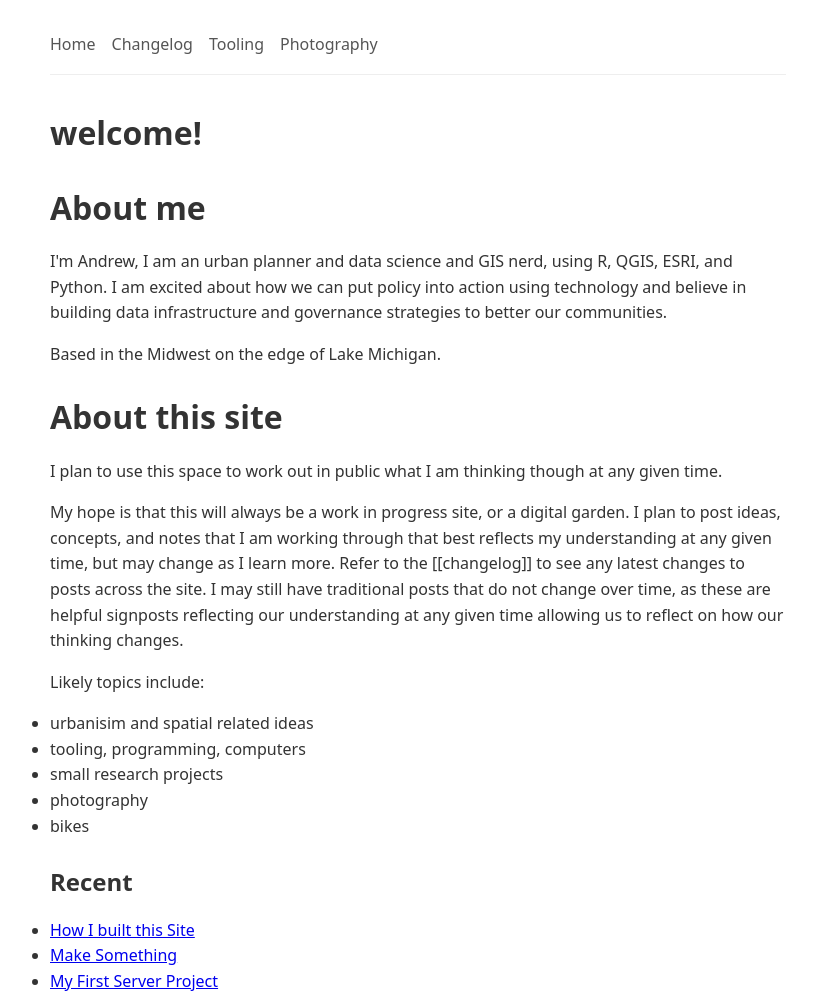
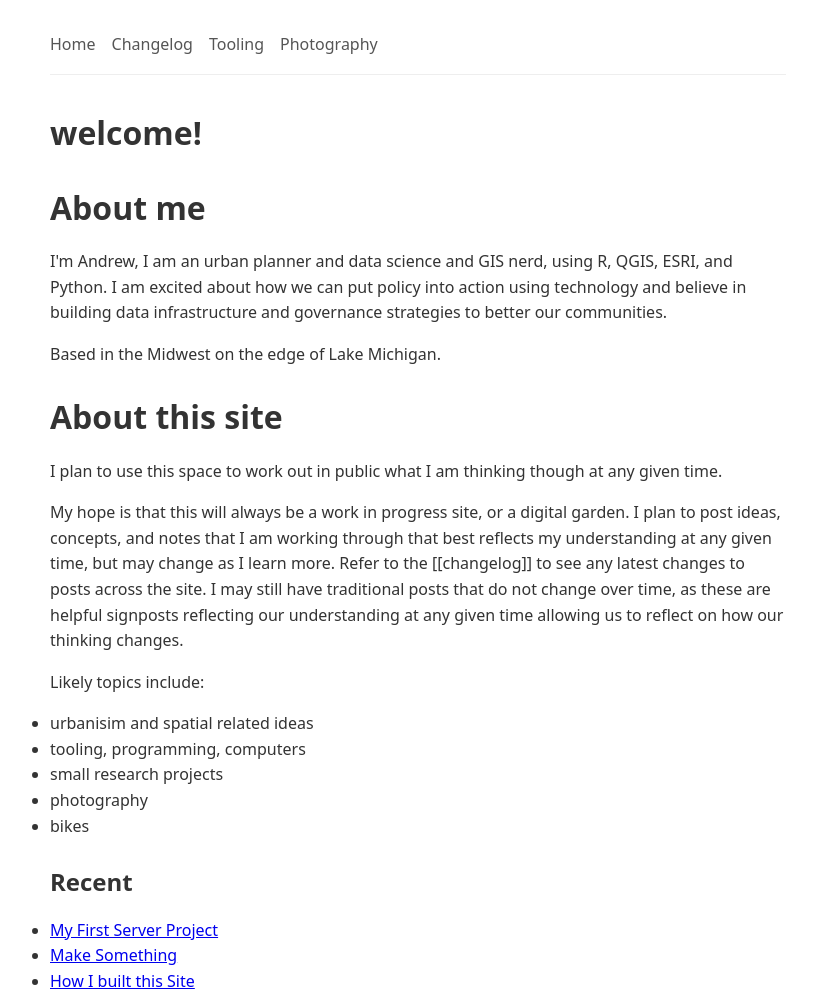
Before and after one commit to jason-and/personal_blog, an Eleventy site: page src/index.md in a window 1280 px wide. Shown: the top 997 px of the page, without its empty margins (222-1036 px from the left). Built offline with nearby package versions, Linux system fonts and the light colour scheme; Eleventy itself is replaced by a stand-in of ours; files that its build step writes are made by us from their sources; what markdown-it-wikilinks would draw is missing.

Commit message:
put sorting into js file

```diff
--- a/package.json
+++ b/package.json
@@ -12,9 +12,13 @@
   "description": "",
   "dependencies": {
     "@11ty/eleventy": "^2.0.1",
+    "gulp": "^5.0.0",
+    "gulp-clean-css": "^4.3.0",
+    "gulp-sass": "^6.0.0",
     "markdown-it": "^14.1.0",
     "markdown-it-anchor": "^8.6.7",
-    "markdown-it-wikilinks": "^1.4.0"
+    "markdown-it-wikilinks": "^1.4.0",
+    "sass": "^1.85.0"
   },
   "repository": {
     "type": "git",
--- a/src/_includes/post-list.njk
+++ b/src/_includes/post-list.njk
@@ -1,5 +1,5 @@
 <ul>
-{% for post in collections.publishedPosts | reverse %}
+{% for post in collections.publishedPosts%}
 <li><a href="{{ post.url }}">{{ post.data.title }}</a></li>
 {% endfor %}
 </ul>
```
Also changed, not shown: .eleventy.js, src/changelog.md, 1 other file.
